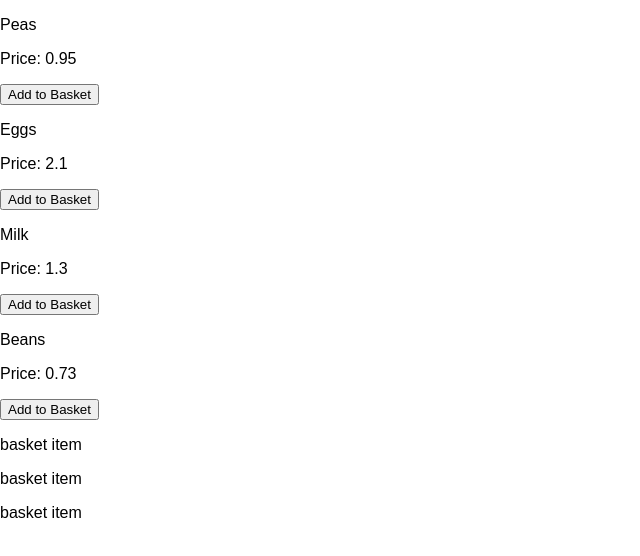
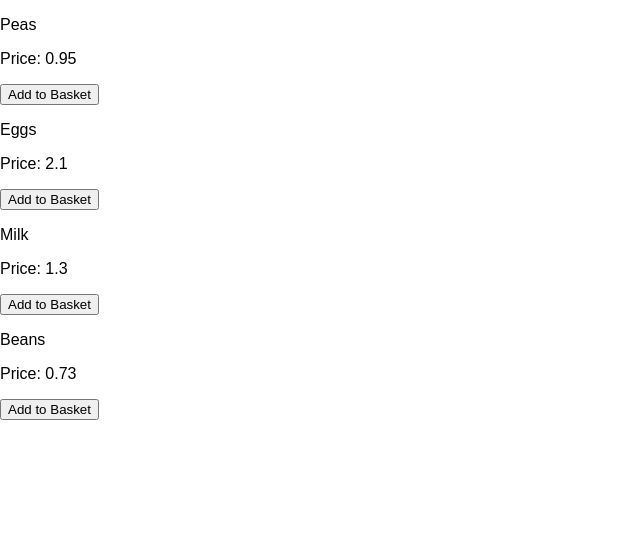
Before and after one commit to LouiseReid/Shopping-Basket, a React (Create React App) app: page / in a window 1280 px wide. Shown: the top 556 px of the page, without its empty margins (0-640 px from the left). Built offline with nearby package versions, Linux system fonts and the light colour scheme.

Commit message:
unique key error fixed

```diff
--- a/src/components/Basket.js
+++ b/src/components/Basket.js
@@ -7,16 +7,13 @@ class Basket extends React.Component {
 
     if(!this.props.items) return null;
 
-    const products = this.props.items.map((product) =>{
-      return <BasketItem product={product} key={product.id} />
+    const products = this.props.items.map((product, index) =>{
+      return <BasketItem product={product} key={index} />
     })
 
     return(
       <div>
         {products}
-        <p>basket item</p>
-        <p>basket item</p>
-        <p>basket item</p>
       </div>
     )
   }
--- a/src/components/BasketItem.js
+++ b/src/components/BasketItem.js
@@ -2,7 +2,7 @@ import React from 'react'
 
 const BasketItem = (props) => {
   return(
-    <p>test</p>
+    <p>{props.product.item}</p>
   )
 }
 
--- a/src/components/ProductList.js
+++ b/src/components/ProductList.js
@@ -1,5 +1,6 @@
 import React from 'react';
 import Product from './Product';
+import Basket from './Basket';
 
 class ProductList extends React.Component {
   state = {
@@ -22,9 +23,15 @@ class ProductList extends React.Component {
     })
 
     return(
-      <div>
-        {products}
-      </div>
+      <React.Fragment>
+        <div>
+          {products}
+        </div>
+        <div>
+          <Basket items={this.state.selectedProducts}/>
+        </div>
+      </React.Fragment>
+
     )
   }
 }
--- a/src/container/MainContainer.js
+++ b/src/container/MainContainer.js
@@ -1,6 +1,5 @@
 import React from 'react';
 import ProductList from '../components/ProductList';
-import Basket from '../components/Basket';
 
 class MainContainer extends React.Component {
   state = {
@@ -9,20 +8,16 @@ class MainContainer extends React.Component {
       {id: 2, item: 'Eggs', price: 2.10},
       {id: 3, item: 'Milk', price: 1.30},
       {id: 4, item: 'Beans', price: 0.73}
-    ],
-    basket: []
+    ]
   }
+
+
 
   render(){
     return(
-      <React.Fragment>
         <div>
           <ProductList items={this.state.products} basket={this.state.basket}/>
         </div>
-        <div>
-          <Basket items={this.state.basket}/>
-        </div>
-      </React.Fragment>
     )
   }
 
```
